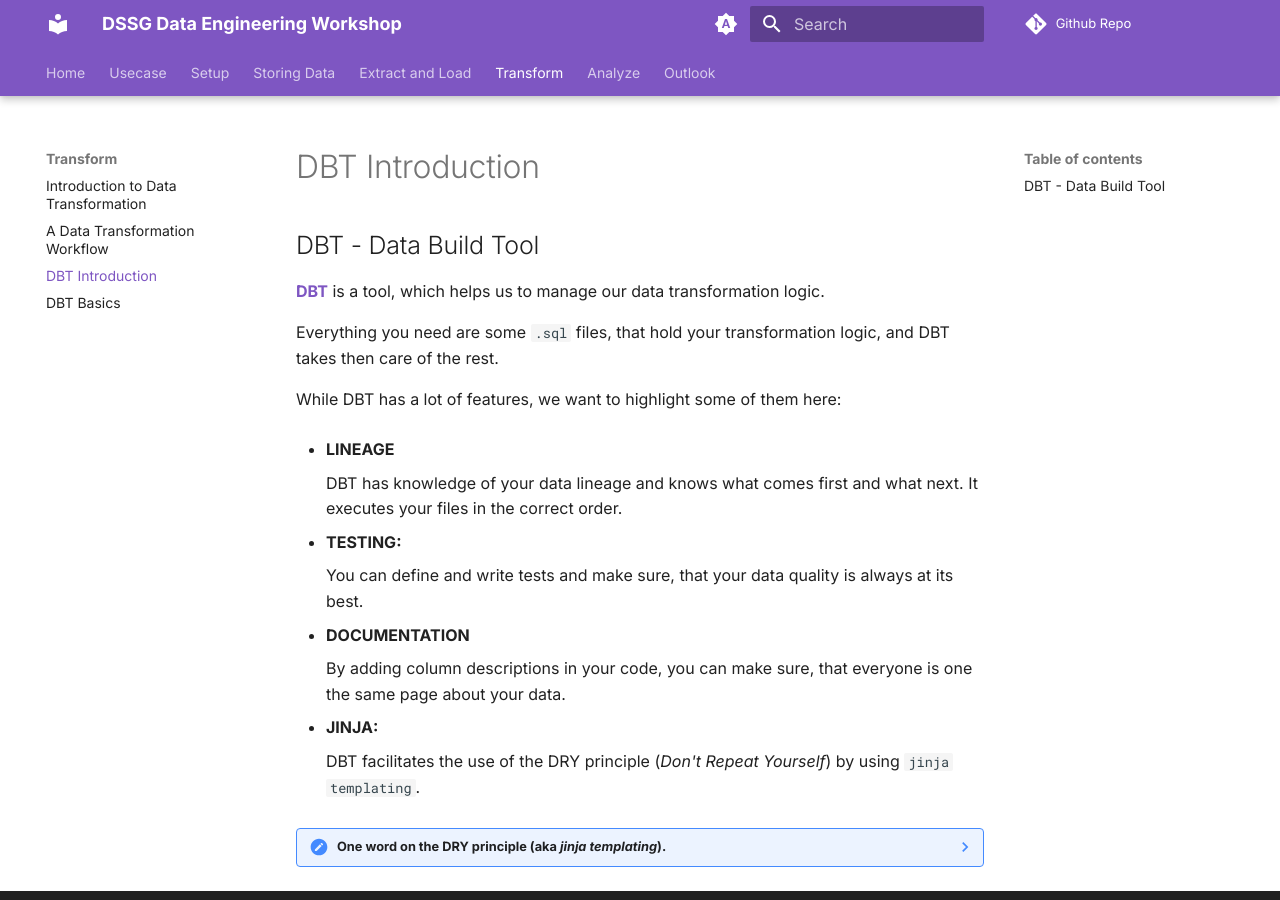
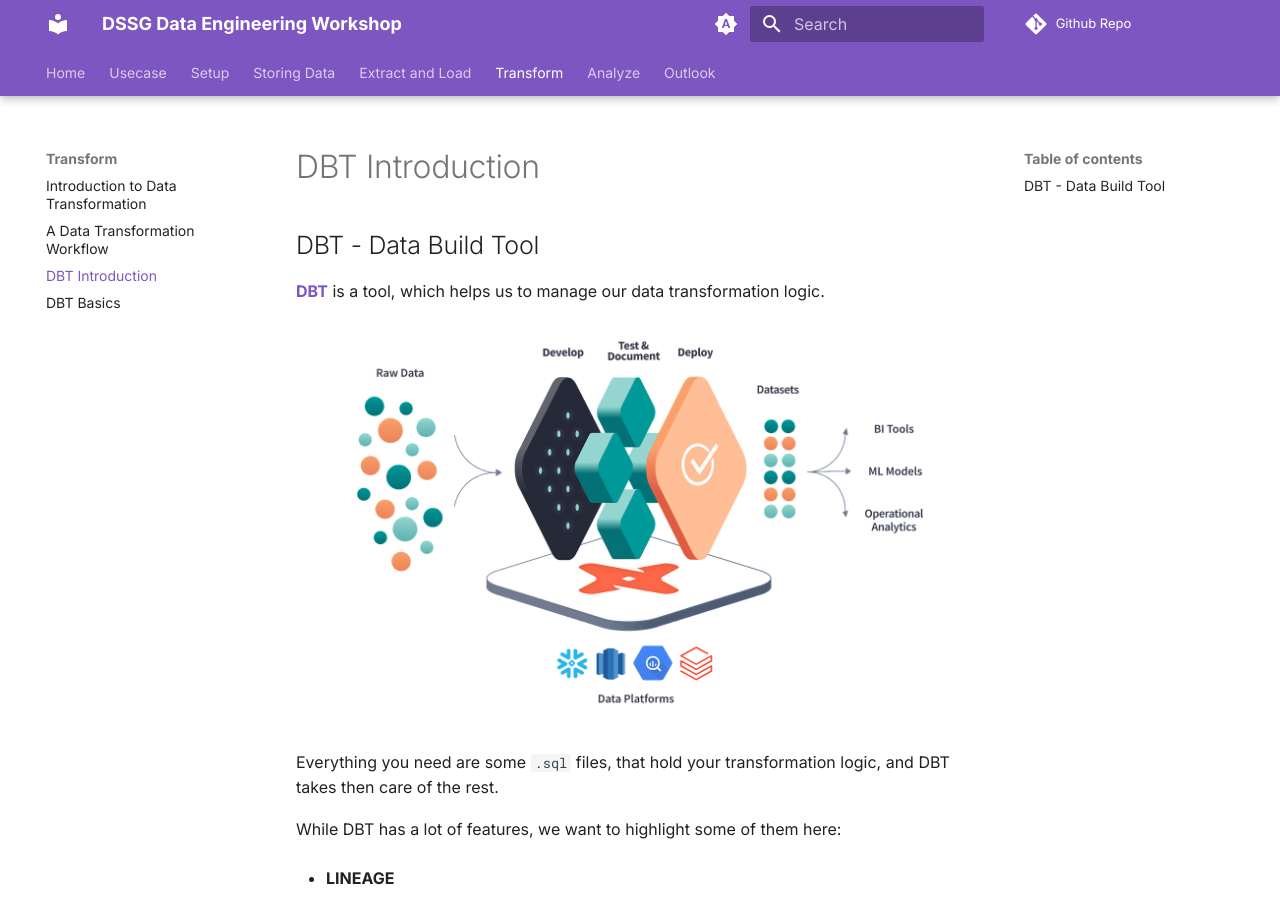
Before and after one commit to rogall-e/DSSG-Data-Engineering-Workshop, an MkDocs documentation site: the page built from docs/3_transform/3_dbt_introduction.md, in a window 1280 px wide and 900 px high. Built offline with MkDocs 1.6.1 and Material for MkDocs 9.7.7, drawn with Linux system fonts in a browser that asks for light colours; comment, search, counter and statistics services are not loaded.

Commit message:
add dbt picture

```diff
--- a/docs/3_transform/3_dbt_introduction.md
+++ b/docs/3_transform/3_dbt_introduction.md
@@ -1,6 +1,8 @@
 ## DBT - Data Build Tool
 
 **[DBT](https://www.getdbt.com/)** is a tool, which helps us to manage our data transformation logic.
+
+![airbyte csv source](../images/dbt.png)
 
 Everything you need are some `.sql` files, that hold your transformation logic, and DBT takes then care of the rest.
 
```
Also changed, not shown: docs/images/dbt.png (added).
